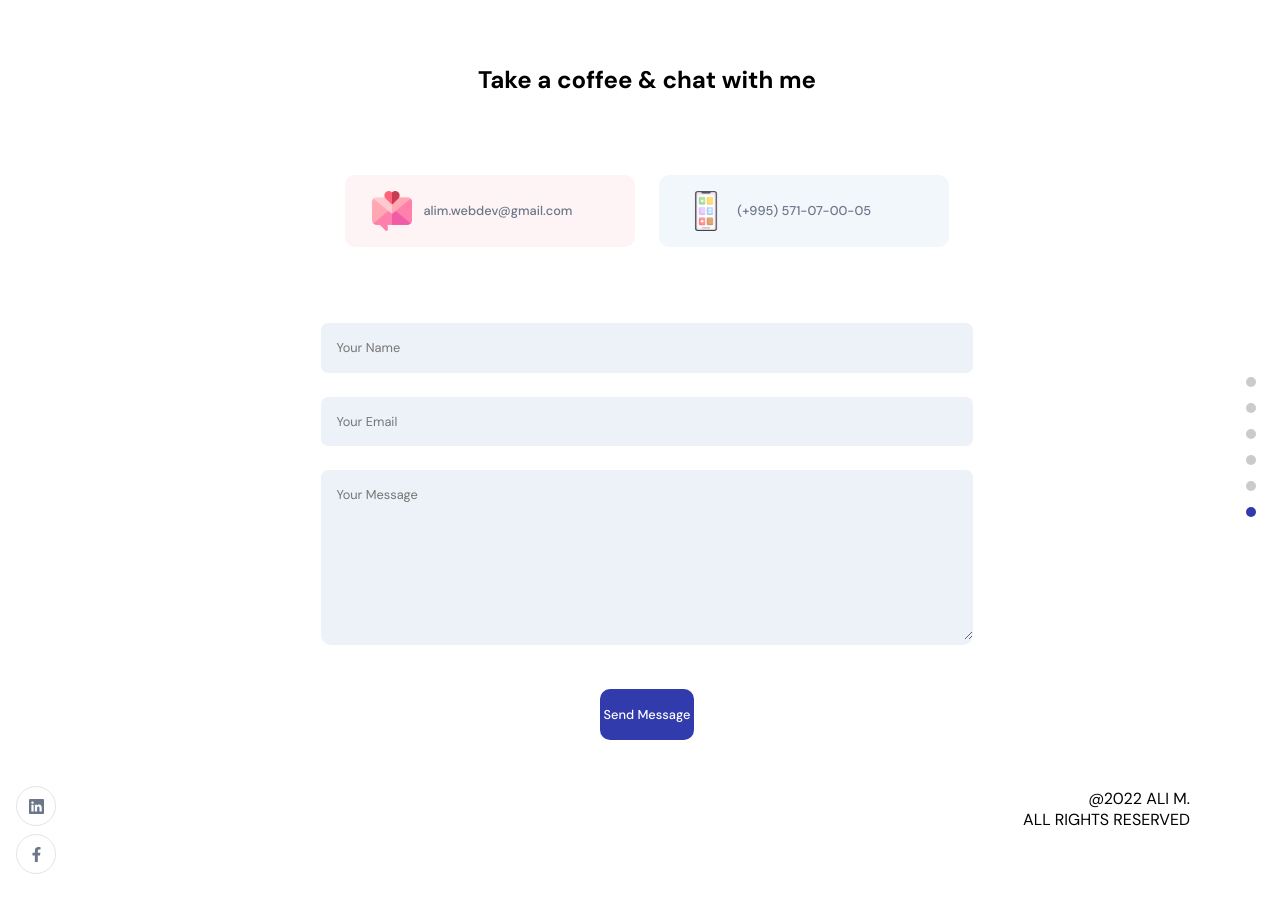
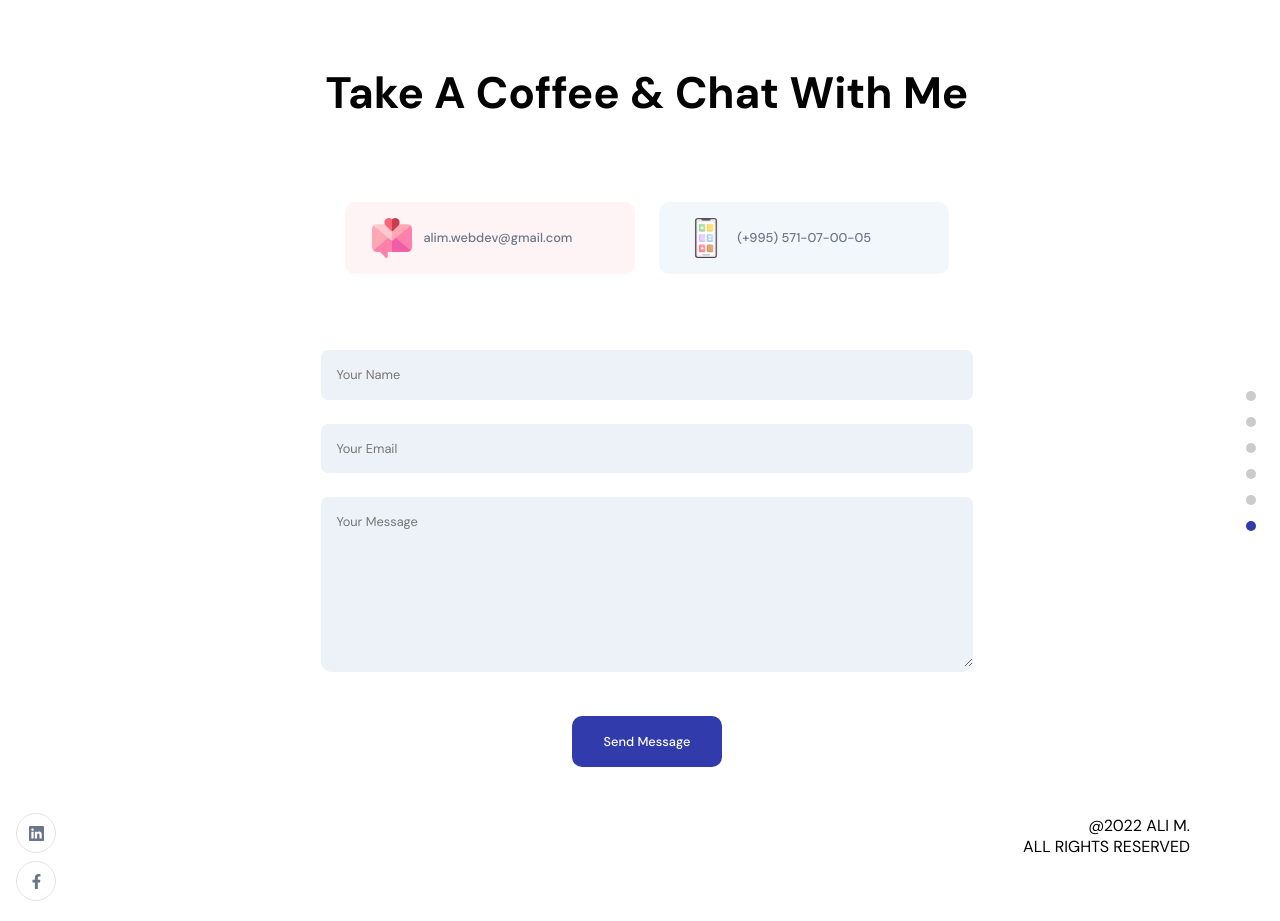
Before and after one commit to ali-alim/portfolio, a React (Create React App) app in the folder frontend/: page / in a window 1280 px wide. Before the commit the page ends 894 px from the top, so only its background shows below. Built offline with nearby package versions, Linux system fonts and the light colour scheme.

Commit message:
fix some elements

```diff
--- a/frontend/src/container/Footer/Footer.jsx
+++ b/frontend/src/container/Footer/Footer.jsx
@@ -37,7 +37,7 @@ const Footer = () => {
 
   return (
     <>
-    <h2 className='head-text'>Take a coffee & chat with me</h2>
+    <h2 className='app__head-text'>Take a coffee & chat with me</h2>
     <div className="footer-cards">
 
       <div className="footer-card">
--- a/frontend/src/container/Footer/footer.scss
+++ b/frontend/src/container/Footer/footer.scss
@@ -104,7 +104,7 @@
 }
 
 button{
-    padding: 1rem 0.2rem;
+    padding: 1rem 2rem;
     border-radius: 10px;
     border:none;
     background-color: var(--secondary-color);
```
